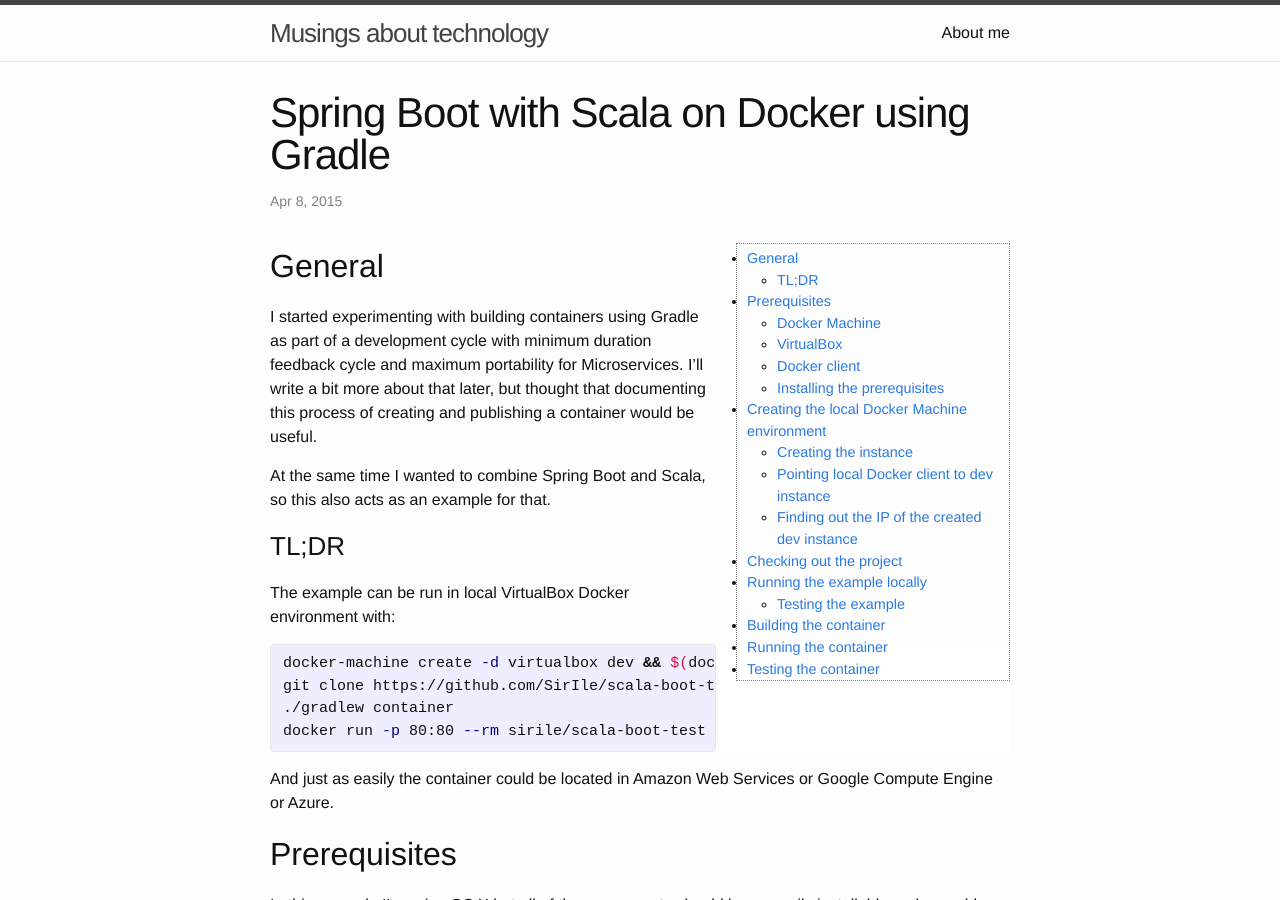
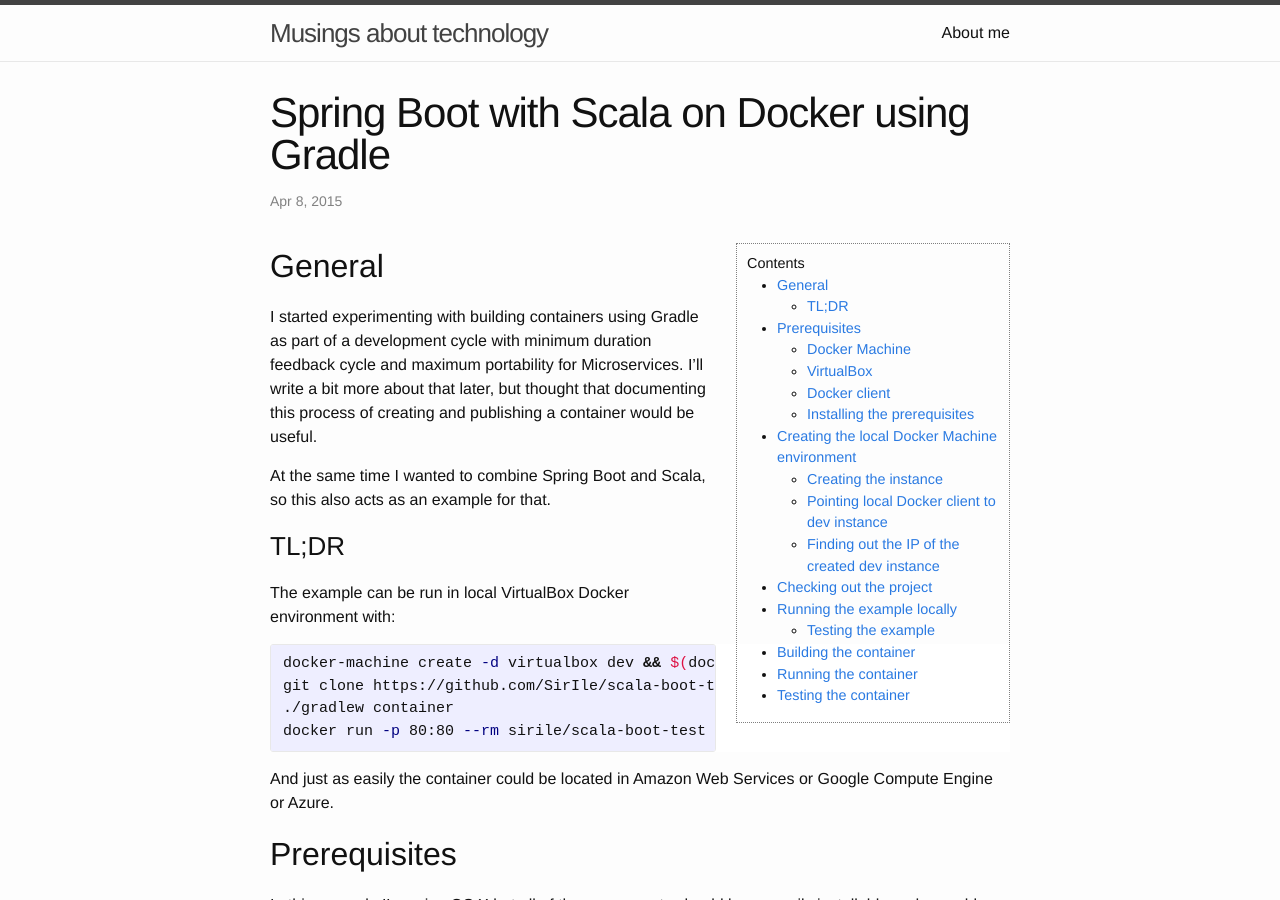
Before and after one commit to SirIle/sirile.github.io, a Jekyll site: the page built from _posts/2015-04-08-docker-gradle-scala-boot.markdown, in a window 1280 px wide and 900 px high. Built offline with Jekyll 4.4.1, drawn with Linux system fonts in a browser that asks for light colours.

Commit message:
Modified the ToC a bit.

```diff
--- a/_posts/2015-04-08-docker-gradle-scala-boot.markdown
+++ b/_posts/2015-04-08-docker-gradle-scala-boot.markdown
@@ -3,9 +3,13 @@ layout: post
 title:  "Spring Boot with Scala on Docker using Gradle"
 ---
 
+{::options parse_block_html="true" /}
+<div class="toc">
+Contents
+
 * toc
 {:toc}
-{:.toc}
+</div>
 
 ## General
 
```
